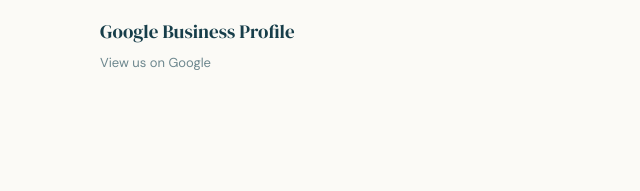
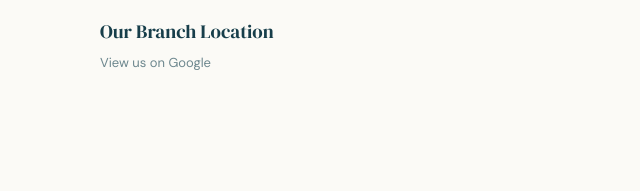
Before and after one commit to milesacademy150-sudo/milesacedamy, a plain HTML site: page index.html in a window 1280 px wide. Shown: the part 4527-4718 px from the top of the page, 0-640 px from the left. Drawn offline with Linux system fonts and the light colour scheme.

Commit message:
Rename Google business link to Our Branch Location

```diff
--- a/index.html
+++ b/index.html
@@ -5,5 +5,5 @@
 <section class="mission"><div class="wrap"><span class="quote-symbol">“</span><blockquote>Our mission is to empower individuals to uncover their potential and embrace change, guiding them on their unique journey towards success and fulfillment.</blockquote><span class="quote-symbol close">”</span></div></section>
 <section class="services wrap" id="services"><p class="eyebrow">WHAT WE OFFER</p><h2>Our Services</h2><div class="service-grid"><article><span>01</span><img class="service-poster" src="pharmawings-poster.png" alt="Pharmawings medical representative training course"><h3>Medical Representative Course</h3><p>Discover our esteemed course for aspiring medical representatives, designed to help you begin a confident career.</p></article><article><span>02</span><img class="service-poster" src="academic-coaching-poster.jpeg" alt="Miles Academy academic coaching courses"><h3>Academic Coaching</h3><p>Courses for Class VI to XII, covering all subjects and boards with precision and care.</p></article><article><span>03</span><img class="service-poster" src="music-courses-poster.jpg" alt="Miles Academy music courses"><h3>Musical Courses</h3><p>Explore an array of distinguished musical courses for enrichment, enjoyment and creative growth.</p></article></div></section>
 <section class="founders" id="founders"><div class="wrap"><p class="eyebrow">MILES ACADEMY</p><h2>Meet the Founders</h2><div class="founder-grid"><article><div class="portrait one-portrait"><img src="pritam-paul.jpg" alt="Mr. Pritam Paul"></div><h3>Mr. Pritam Paul</h3><p>Founder</p></article><article><div class="portrait two-portrait"><img src="susobhan-de.jpg" alt="Mr. Susobhan De"></div><h3>Mr. Susobhan De</h3><p>Founder</p></article></div></div></section>
-<section class="contact wrap" id="contact"><div><p class="eyebrow">COME VISIT US</p><h2>Get in Touch</h2><div class="contact-info"><div><h3>Address</h3><p>Ground floor, Nibedita apartment,<br>Mahatma Gandhi Memorial High School,<br>near Barasat, Nabapally, Barasat,<br>West Bengal 700126</p></div><div><h3>Phone</h3><a href="tel:+917479229025">+91 74792 29025</a></div><div><h3>Google Business Profile</h3><a href="https://share.google/8vClqudcBEWT7UdCB" target="_blank" rel="noopener noreferrer">View us on Google</a></div></div></div><form id="enquiry-form"><label>Your name<input required name="name" placeholder="Your full name"></label><label>Phone number<input required name="phone" type="tel" placeholder="Your phone number"></label><label>What would you like to know?<textarea name="message" placeholder="Tell us how we can help"></textarea></label><button type="submit">Request a call back <span>→</span></button><p id="form-message" aria-live="polite"></p></form></section></main>
+<section class="contact wrap" id="contact"><div><p class="eyebrow">COME VISIT US</p><h2>Get in Touch</h2><div class="contact-info"><div><h3>Address</h3><p>Ground floor, Nibedita apartment,<br>Mahatma Gandhi Memorial High School,<br>near Barasat, Nabapally, Barasat,<br>West Bengal 700126</p></div><div><h3>Phone</h3><a href="tel:+917479229025">+91 74792 29025</a></div><div><h3>Our Branch Location</h3><a href="https://share.google/8vClqudcBEWT7UdCB" target="_blank" rel="noopener noreferrer">View us on Google</a></div></div></div><form id="enquiry-form"><label>Your name<input required name="name" placeholder="Your full name"></label><label>Phone number<input required name="phone" type="tel" placeholder="Your phone number"></label><label>What would you like to know?<textarea name="message" placeholder="Tell us how we can help"></textarea></label><button type="submit">Request a call back <span>→</span></button><p id="form-message" aria-live="polite"></p></form></section></main>
 <footer><div class="wrap footer-inner"><a class="logo" href="#home"><img src="miles-academy-logo.jpeg" alt="Miles Academy logo"><span>MILES<br>ACADEMY</span></a><p>© 2026 Miles Academy</p><a href="#home">Back to top ↑</a></div></footer><script src="script.js"></script></body></html>
```
